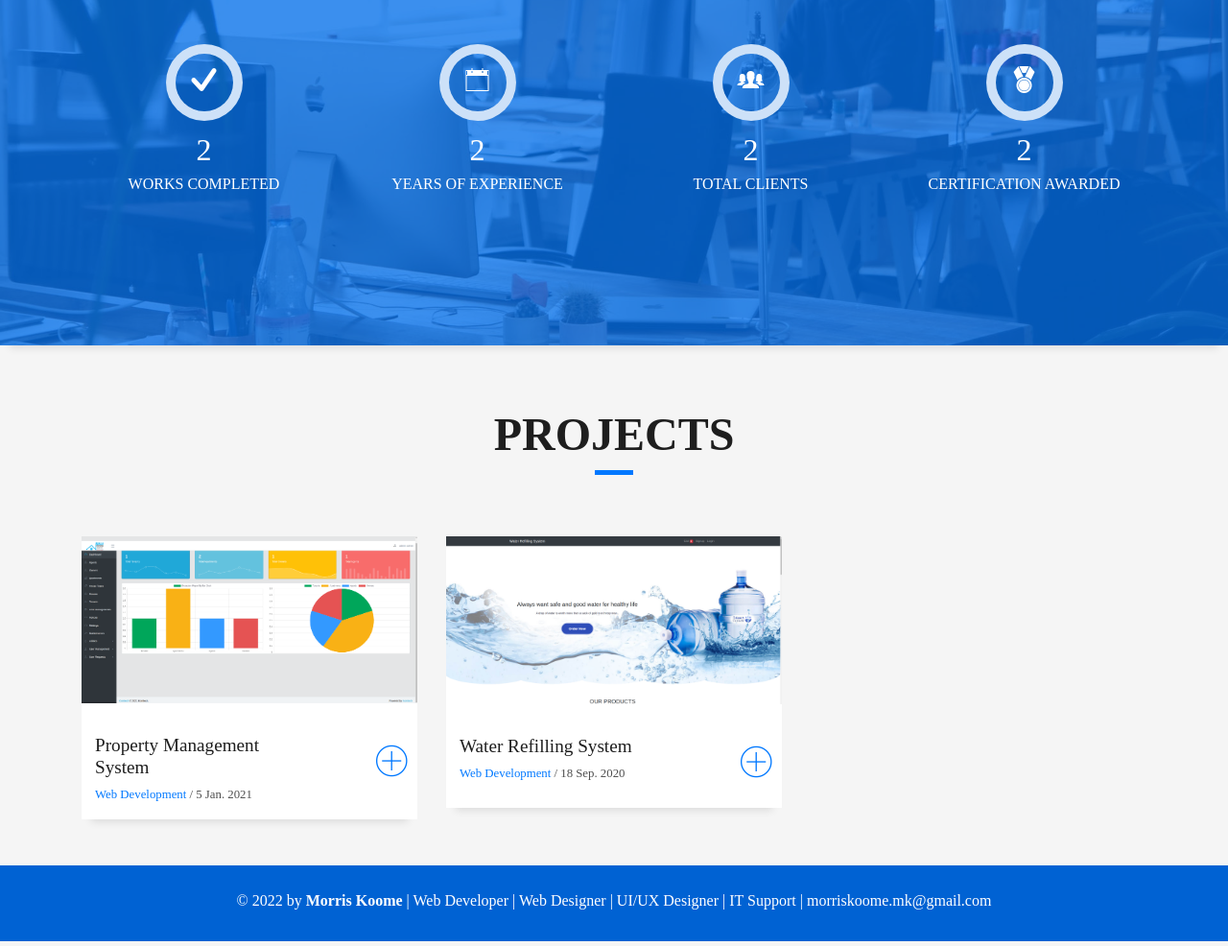
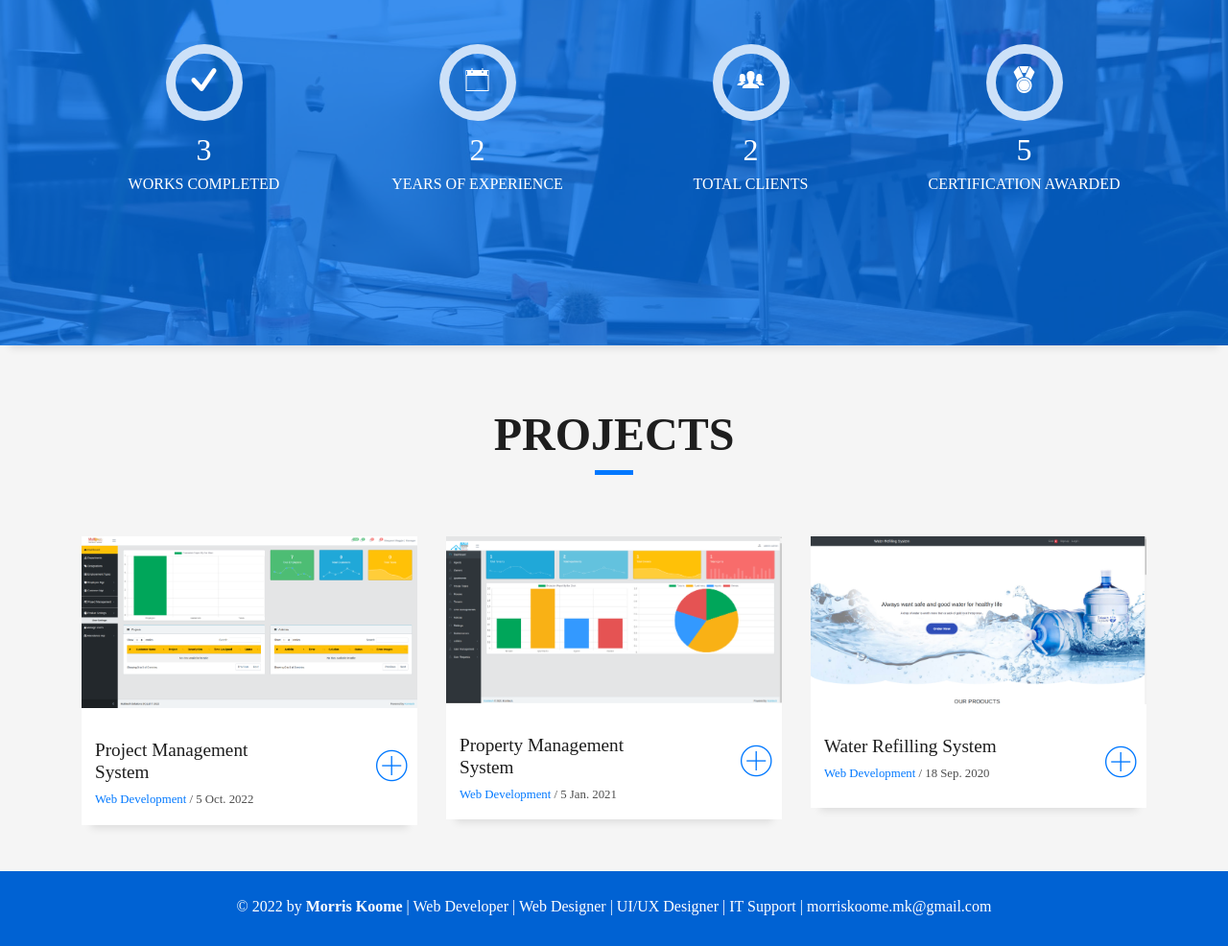
Before and after one commit to komsy/portfolio, a plain HTML site: page index.html in a window 1280 px wide. Shown: the part 2820-3806 px from the top of the page at 96% size. Drawn offline with Linux system fonts and the light colour scheme; files whose address does not match are found by name.

Commit message:
added RMS,updated CV

```diff
--- a/index.html
+++ b/index.html
@@ -25,13 +25,6 @@
 
   <!-- CSS File -->
   <link rel="stylesheet" href="assets/css/progressbar.css">
-
-  <!-- =======================================================
-  * Template Name: DevFolio - v2.3.0
-  * Template URL: https://bootstrapmade.com/devfolio-bootstrap-portfolio-html-template/
-  * Author: BootstrapMade.com
-  * License: https://bootstrapmade.com/license/
-  ======================================================== -->
 </head>
 
 <body id="page-top">
@@ -60,7 +53,7 @@
             <a class="nav-link js-scroll" href="#work">Projects</a>
           </li>
           <li class="nav-item">
-            <a class="nav-link js-scroll" href="https://drive.google.com/file/d/1-UDhnj51q_TgQXUtIoQPtkG7sR1VNAis/view?usp=drivesdk">Resume</a>
+            <a class="nav-link js-scroll" href="https://drive.google.com/file/d/1x2bUW5J6J-TeMyaKTQiXhGa-k4EqHmwc/view?usp=sharing"  target="_blank" rel="noopener noreferrer">Resume</a>
           </li>
         </ul>
       </div>
@@ -105,7 +98,7 @@
                         <p><span class="title-s">Profile: </span> <span>Full-stack developer</span></p>
                         <p><span class="title-s">Email: </span> <span>morriskoome.mk@gmail.com</span></p>
                         <p><span class="title-s">Phone: </span> <span> <a href="tel: +254704081087">Click To Call</a> </span></p>
-                        <p><span class="title-s">LinkedIn: </span> <span> <a href="https://www.linkedin.com/in/morris-koome-609918138">Visit linkedin.com</a> </span></p>
+                        <p><span class="title-s">LinkedIn: </span> <span> <a href="https://www.linkedin.com/in/morris-koome-609918138"  target="_blank" rel="noopener noreferrer">Visit linkedin.com</a> </span></p>
                       </div>
                     </div>
                   </div>
@@ -281,7 +274,7 @@
                 <span class="ico-circle"><i class="ion-checkmark-round"></i></span>
               </div>
               <div class="counter-num">
-                <p class="counter">2</p>
+                <p class="counter">3</p>
                 <span class="counter-text">WORKS COMPLETED</span>
               </div>
             </div>
@@ -314,7 +307,7 @@
                 <span class="ico-circle"><i class="ion-ribbon-a"></i></span>
               </div>
               <div class="counter-num">
-                <p class="counter">2</p>
+                <p class="counter">5</p>
                 <span class="counter-text">CERTIFICATION AWARDED</span>
               </div>
             </div>
@@ -342,6 +335,30 @@
         <div class="row">
           <div class="col-md-4">
             <div class="work-box">
+              <a href="assets/img/multitech.png" data-gall="portfolioGallery" class="venobox">
+                <div class="work-img">
+                  <img src="assets/img/multitech.png" alt="" class="img-fluid">
+                </div>
+              </a>
+              <div class="work-content">
+                <div class="row">
+                  <div class="col-sm-8">
+                    <h2 class="w-title">Project Management System</h2>
+                    <div class="w-more">
+                      <span class="w-ctegory">Web Development</span> / <span class="w-date">5 Oct. 2022</span>
+                    </div>
+                  </div>
+                  <div class="col-sm-4">
+                    <div class="w-like">
+                      <a href="https://multiapp.co.ke/RMS/"  target="_blank" rel="noopener noreferrer"> <span class="ion-ios-plus-outline"></span></a>
+                    </div>
+                  </div>
+                </div>
+              </div>
+            </div>
+          </div>
+          <div class="col-md-4">
+            <div class="work-box">
               <a href="assets/img/adalia.png" data-gall="portfolioGallery" class="venobox">
                 <div class="work-img">
                   <img src="assets/img/adalia.png" alt="" class="img-fluid">
@@ -357,7 +374,7 @@
                   </div>
                   <div class="col-sm-4">
                     <div class="w-like">
-                      <a href="portfolio-details.html"> <span class="ion-ios-plus-outline"></span></a>
+                      <a href="https://adalia.co.ke/PMS/"  target="_blank" rel="noopener noreferrer"> <span class="ion-ios-plus-outline"></span></a>
                     </div>
                   </div>
                 </div>
@@ -381,7 +398,7 @@
                   </div>
                   <div class="col-sm-4">
                     <div class="w-like">
-                      <a href="portfolio-details.html"> <span class="ion-ios-plus-outline"></span></a>
+                      <a href="https://megami.co.ke/WRS"  target="_blank" rel="noopener noreferrer"> <span class="ion-ios-plus-outline"></span></a>
                     </div>
                   </div>
                 </div>
```
Also changed, not shown: assets/img/multitech.png (added).
